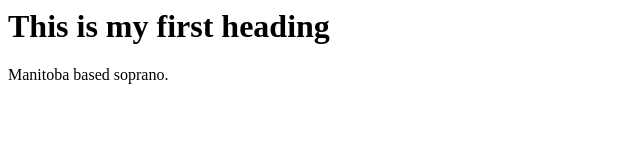
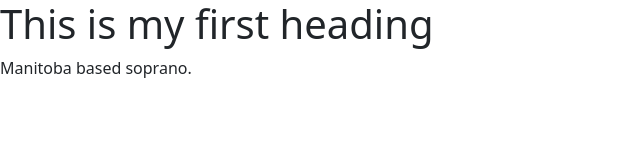
Before and after one commit to katherinetrussler/LyricSoprano, a plain HTML site: page index.html in a window 1280 px wide. Shown: the whole page, without its empty margins (0-640 px from the left). Drawn offline with nearby package versions, Linux system fonts and the light colour scheme.

Commit message:
Update index.html

```diff
--- a/index.html
+++ b/index.html
@@ -1,9 +1,14 @@
 <html>
   <head>
     <title> Katherine Trussler, Lyric Soprano </title>
+    <link href="https://cdn.jsdelivr.net/npm/bootstrap@5.2.1/dist/css/bootstrap.min.css" rel="stylesheet"
+        integrity="sha384-iYQeCzEYFbKjA/T2uDLTpkwGzCiq6soy8tYaI1GyVh/UjpbCx/TYkiZhlZB6+fzT" crossorigin="anonymous">
   </head>
+
+  <body>
   <h1> This is my first heading </h1>
+    Manitoba based soprano.
 
-  Manitoba based soprano.
 
+    </body>
 </html>
```
